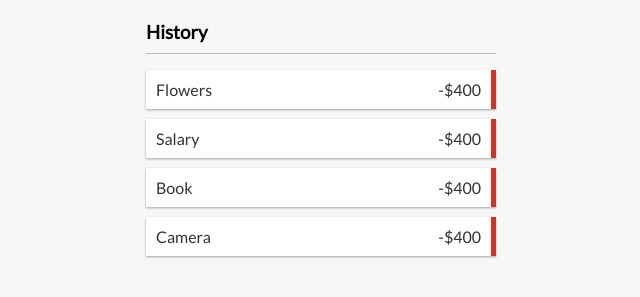
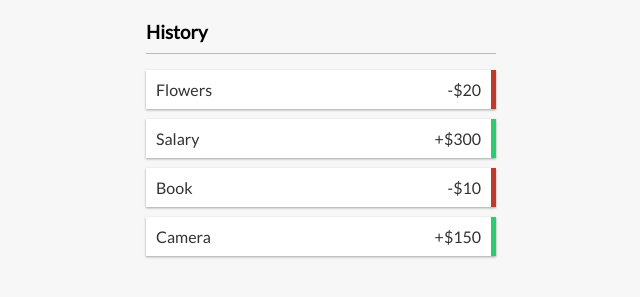
Before and after one commit to gerhynes/expense-tracker-react, a React (Create React App) app: page / in a window 1280 px wide. Shown: the part 303-600 px from the top of the page, without its empty margins (319-959 px from the left). Built offline with nearby package versions, Linux system fonts and the light colour scheme.

Commit message:
Make Transaction styles dynamic

```diff
--- a/src/components/Transaction.js
+++ b/src/components/Transaction.js
@@ -1,9 +1,13 @@
 import React from "react";
 
 const Transaction = ({ transaction }) => {
+  const sign = transaction.amount < 0 ? "-" : "+";
   return (
-    <li className="minus">
-      {transaction.text} <span>-$400</span>
+    <li className={transaction.amount < 0 ? "minus" : "plus"}>
+      {transaction.text}{" "}
+      <span>
+        {sign}${Math.abs(transaction.amount)}
+      </span>
       <button className="delete-btn">x</button>
     </li>
   );
```
